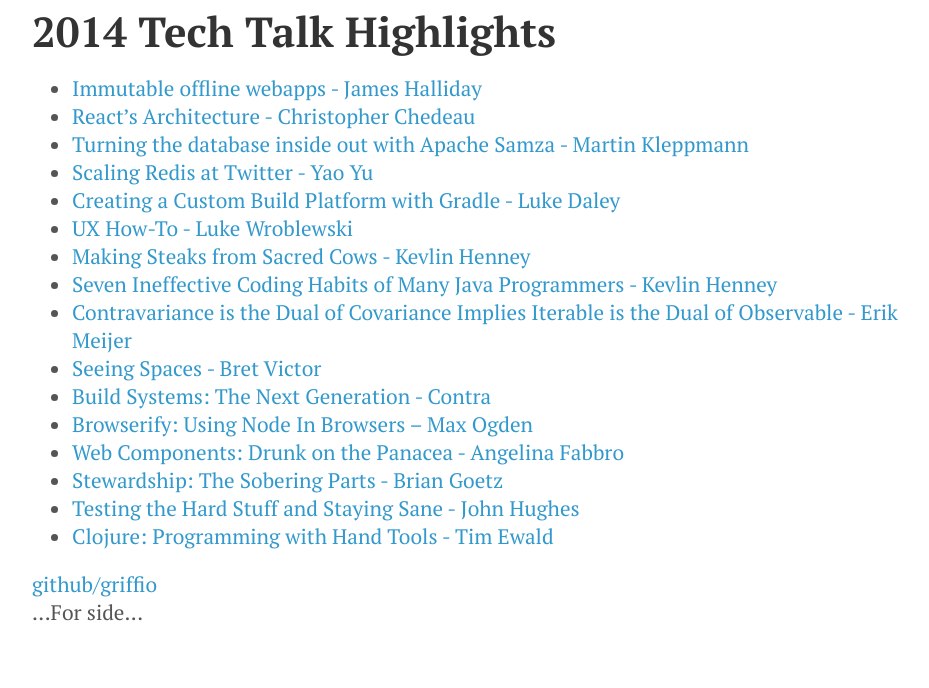
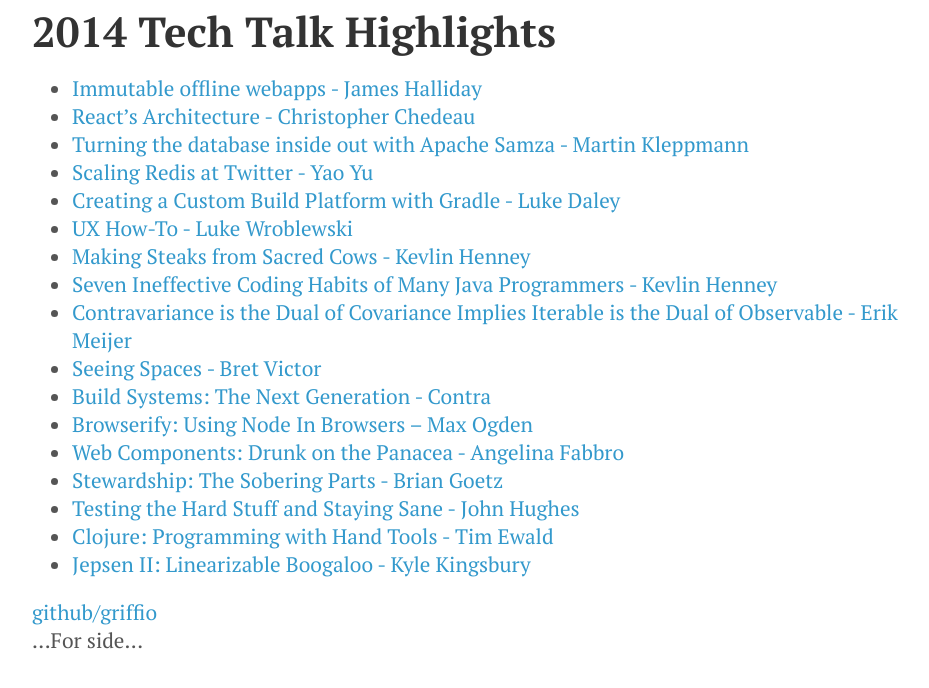
Before and after one commit to griffio/griffio.github.io, a Jekyll site: the page built from _posts/2014-12-25-Tech-talk-highlights.md, in a window 1280 px wide. Shown: the top 688 px of the page, without its empty margins (144-1073 px from the left). Built offline with Jekyll 4.4.1, drawn with Linux system fonts in a browser that asks for light colours; nearby versions of some CDN libraries.

Commit message:
Update 2014-12-25-Tech-talk-highlights.md

```diff
--- a/_posts/2014-12-25-Tech-talk-highlights.md
+++ b/_posts/2014-12-25-Tech-talk-highlights.md
@@ -24,3 +24,4 @@
 * [Stewardship: The Sobering Parts - Brian Goetz](https://www.youtube.com/watch?v=2y5Pv4yN0b0)
 * [Testing the Hard Stuff and Staying Sane - John Hughes](https://www.youtube.com/watch?v=zi0rHwfiX1Q)
 * [Clojure: Programming with Hand Tools - Tim Ewald](https://www.youtube.com/watch?v=ShEez0JkOFw)
+* [Jepsen II: Linearizable Boogaloo - Kyle Kingsbury](https://www.youtube.com/watch?v=QdkS6ZjeR7Q)
```
